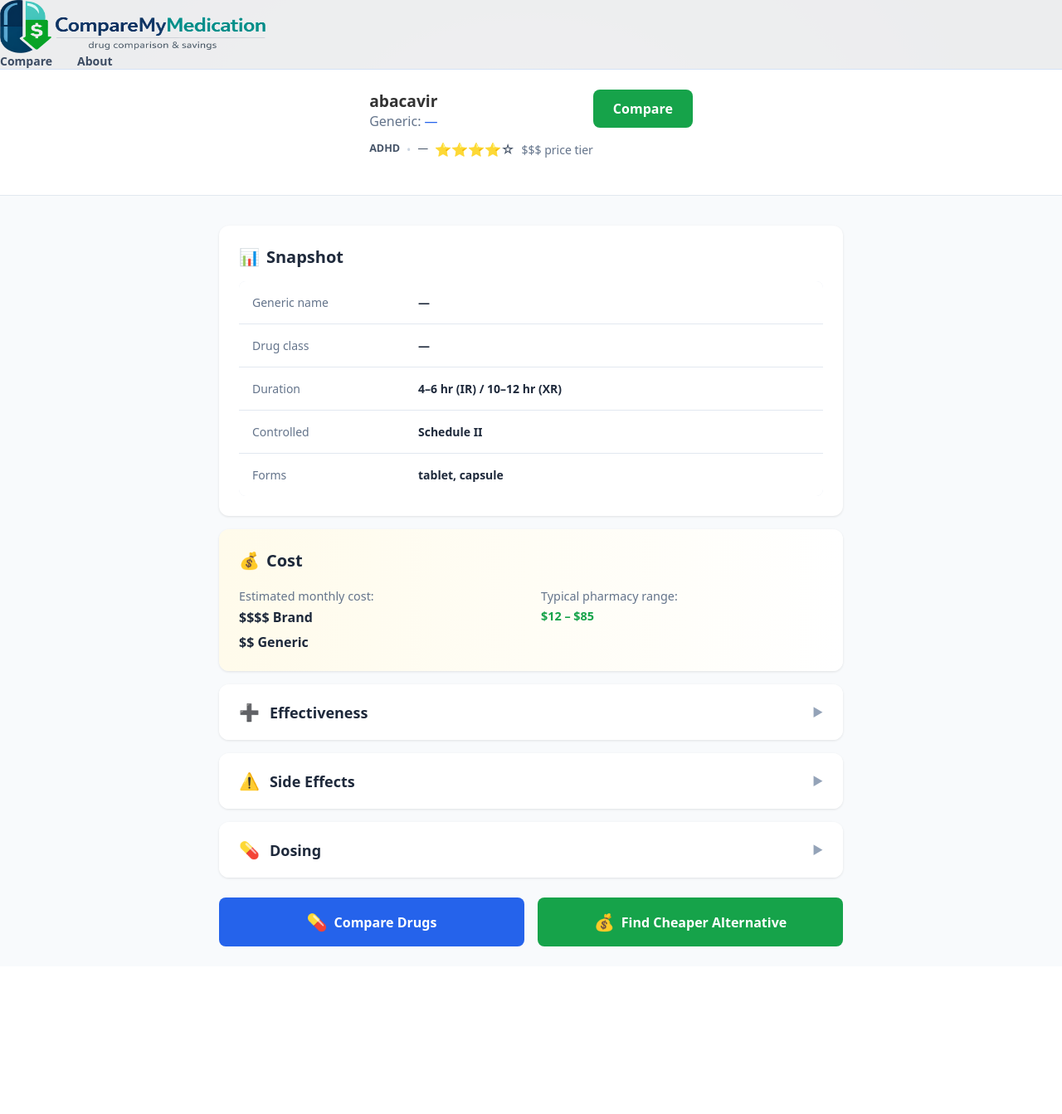
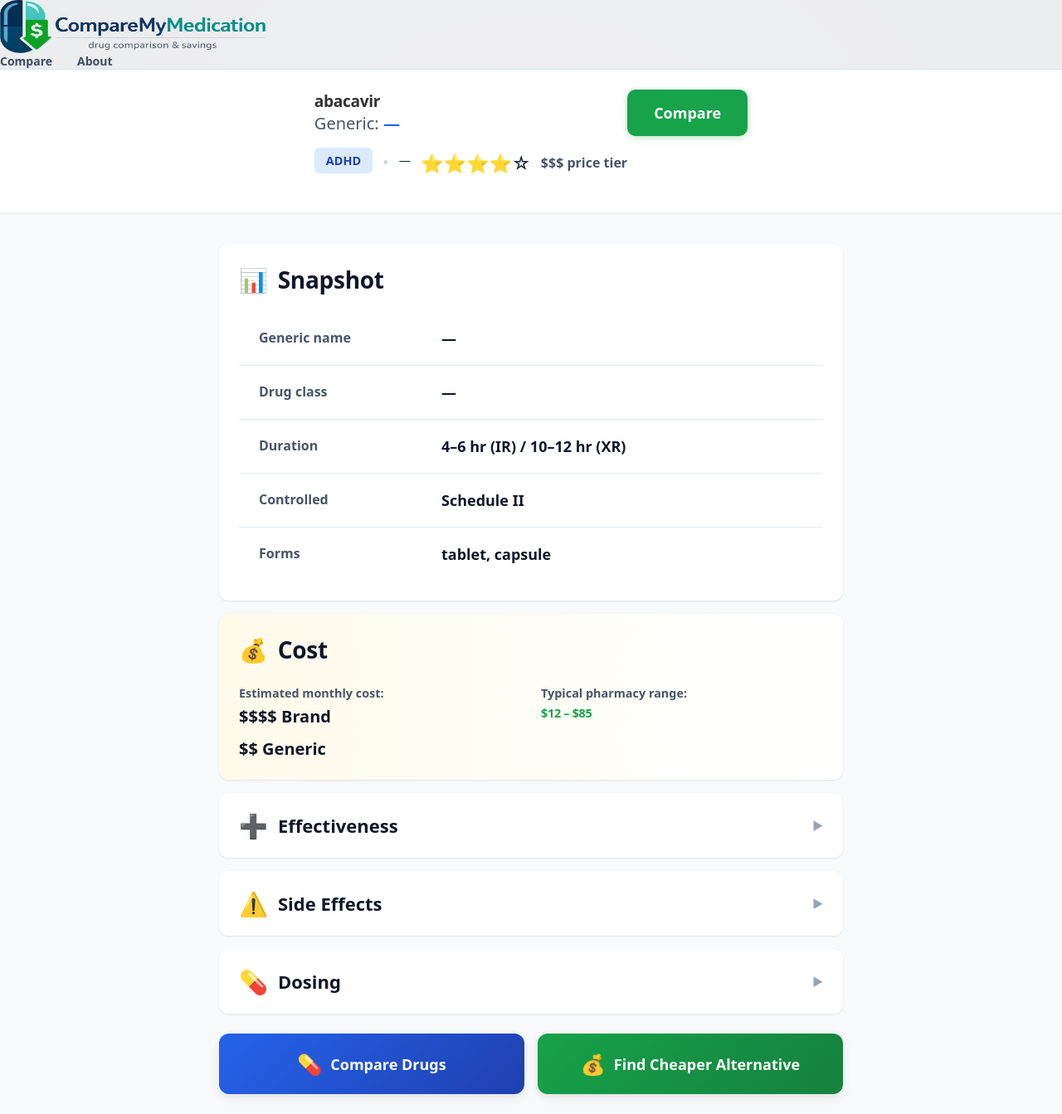
Before and after one commit to marty22dyer/CompareMyMedication, a Next.js app: page /drug/abacavir in a window 1280 px wide. Shown: the whole page at 83% size. Before the commit the page ends 1165 px from the top, so only its background shows below. Built offline with nearby package versions, Linux system fonts and the light colour scheme.

Commit message:
Make drug page design much bolder with larger fonts, better contrast, and visual impact

```diff
--- a/app/globals.css
+++ b/app/globals.css
@@ -365,21 +365,24 @@
 }
 
 .drug-name {
-  font-size: 36px;
-  font-weight: 800;
-  color: #1e293b;
-  margin: 0 0 8px 0;
+  font-size: 56px;
+  font-weight: 900;
+  color: #0f172a;
+  margin: 0 0 12px 0;
+  letter-spacing: -0.02em;
 }
 
 .drug-generic-name {
-  font-size: 16px;
-  color: #64748b;
-  margin: 0 0 12px 0;
+  font-size: 20px;
+  color: #475569;
+  margin: 0 0 16px 0;
+  font-weight: 500;
 }
 
 .drug-generic-link {
   color: #2563eb;
   text-decoration: none;
+  font-weight: 600;
 }
 
 .drug-generic-link:hover {
@@ -389,73 +392,86 @@
 .drug-meta {
   display: flex;
   align-items: center;
-  gap: 8px;
+  gap: 12px;
   flex-wrap: wrap;
-  font-size: 14px;
-  color: #475569;
+  font-size: 16px;
+  color: #1e293b;
 }
 
 .drug-category {
-  font-weight: 600;
+  font-weight: 700;
+  background: #dbeafe;
+  padding: 6px 14px;
+  border-radius: 6px;
+  color: #1e40af;
 }
 
 .drug-meta-separator {
   color: #cbd5e1;
+  font-size: 20px;
 }
 
 .drug-rating {
+  font-size: 22px;
+}
+
+.drug-price-tier {
+  color: #475569;
+  font-weight: 600;
   font-size: 16px;
-}
-
-.drug-price-tier {
-  color: #64748b;
 }
 
 .drug-compare-btn {
   background: #16a34a;
   color: white;
   border: none;
+  padding: 16px 32px;
+  border-radius: 10px;
+  font-size: 18px;
+  font-weight: 700;
+  cursor: pointer;
+  transition: all 0.2s;
+  box-shadow: 0 2px 8px rgba(22, 163, 74, 0.3);
+}
+
+.drug-compare-btn:hover {
+  background: #15803d;
+  transform: translateY(-2px);
+  box-shadow: 0 4px 12px rgba(22, 163, 74, 0.4);
+}
+
+/* Similar Drug Pills */
+.drug-similar-pills {
+  display: flex;
+  gap: 12px;
+  flex-wrap: wrap;
+}
+
+.drug-pill {
+  display: inline-flex;
+  align-items: center;
+  gap: 8px;
   padding: 12px 24px;
-  border-radius: 8px;
+  background: linear-gradient(135deg, #f1f5f9 0%, #e2e8f0 100%);
+  border: 2px solid #cbd5e1;
+  border-radius: 24px;
   font-size: 16px;
   font-weight: 600;
-  cursor: pointer;
-  transition: background 0.2s;
-}
-
-.drug-compare-btn:hover {
-  background: #15803d;
-}
-
-/* Similar Drug Pills */
-.drug-similar-pills {
-  display: flex;
-  gap: 12px;
-  flex-wrap: wrap;
-}
-
-.drug-pill {
-  display: inline-flex;
-  align-items: center;
-  gap: 6px;
-  padding: 8px 16px;
-  background: #f1f5f9;
-  border: 1px solid #cbd5e1;
-  border-radius: 20px;
-  font-size: 14px;
-  font-weight: 500;
-  color: #475569;
+  color: #1e293b;
   text-decoration: none;
   transition: all 0.2s;
+  box-shadow: 0 2px 4px rgba(0, 0, 0, 0.05);
 }
 
 .drug-pill:hover {
-  background: #e2e8f0;
-  border-color: #94a3b8;
+  background: linear-gradient(135deg, #dbeafe 0%, #bfdbfe 100%);
+  border-color: #2563eb;
+  transform: translateY(-2px);
+  box-shadow: 0 4px 8px rgba(37, 99, 235, 0.2);
 }
 
 .drug-pill-icon {
-  font-size: 16px;
+  font-size: 20px;
 }
 
 .drug-pill-more {
@@ -482,17 +498,18 @@
 }
 
 .drug-section-title {
-  font-size: 20px;
-  font-weight: 700;
-  color: #1e293b;
-  margin: 0 0 16px 0;
-  display: flex;
-  align-items: center;
-  gap: 8px;
+  font-size: 28px;
+  font-weight: 800;
+  color: #0f172a;
+  margin: 0 0 20px 0;
+  display: flex;
+  align-items: center;
+  gap: 12px;
+  letter-spacing: -0.01em;
 }
 
 .drug-section-icon {
-  font-size: 20px;
+  font-size: 28px;
 }
 
 /* Snapshot Table */
@@ -507,21 +524,21 @@
 
 .drug-snapshot-row {
   display: grid;
-  grid-template-columns: 200px 1fr;
+  grid-template-columns: 220px 1fr;
   background: white;
-  padding: 16px;
+  padding: 20px 24px;
 }
 
 .drug-snapshot-label {
-  font-size: 14px;
-  color: #64748b;
-  font-weight: 500;
+  font-size: 16px;
+  color: #475569;
+  font-weight: 600;
 }
 
 .drug-snapshot-value {
-  font-size: 14px;
-  color: #1e293b;
-  font-weight: 600;
+  font-size: 18px;
+  color: #0f172a;
+  font-weight: 700;
 }
 
 /* Cost Section */
@@ -536,28 +553,30 @@
 }
 
 .drug-cost-subtitle {
-  font-size: 13px;
-  color: #64748b;
-  margin: 0 0 12px 0;
+  font-size: 15px;
+  color: #475569;
+  margin: 0 0 16px 0;
+  font-weight: 600;
 }
 
 .drug-cost-tiers {
   display: flex;
   flex-direction: column;
-  gap: 8px;
+  gap: 12px;
 }
 
 .drug-cost-tier-label {
-  font-size: 16px;
-  font-weight: 600;
-  color: #1e293b;
+  font-size: 20px;
+  font-weight: 700;
+  color: #0f172a;
 }
 
 .drug-cost-range {
-  font-size: 24px;
-  font-weight: 700;
+  font-size: 36px;
+  font-weight: 900;
   color: #16a34a;
   margin: 0;
+  letter-spacing: -0.02em;
 }
 
 /* Expandable Sections */
@@ -589,9 +608,9 @@
 }
 
 .drug-section-title-inline {
-  font-size: 18px;
-  font-weight: 600;
-  color: #1e293b;
+  font-size: 22px;
+  font-weight: 700;
+  color: #0f172a;
   margin: 0;
 }
 
@@ -630,36 +649,41 @@
   display: flex;
   align-items: center;
   justify-content: center;
-  gap: 8px;
-  padding: 16px 24px;
-  border-radius: 8px;
-  font-size: 16px;
-  font-weight: 600;
+  gap: 10px;
+  padding: 20px 32px;
+  border-radius: 12px;
+  font-size: 18px;
+  font-weight: 700;
   border: none;
   cursor: pointer;
   transition: all 0.2s;
+  box-shadow: 0 4px 12px rgba(0, 0, 0, 0.1);
 }
 
 .drug-action-btn-primary {
-  background: #2563eb;
+  background: linear-gradient(135deg, #2563eb 0%, #1e40af 100%);
   color: white;
 }
 
 .drug-action-btn-primary:hover {
-  background: #1e40af;
+  background: linear-gradient(135deg, #1e40af 0%, #1e3a8a 100%);
+  transform: translateY(-2px);
+  box-shadow: 0 6px 16px rgba(37, 99, 235, 0.3);
 }
 
 .drug-action-btn-secondary {
-  background: #16a34a;
+  background: linear-gradient(135deg, #16a34a 0%, #15803d 100%);
   color: white;
 }
 
 .drug-action-btn-secondary:hover {
-  background: #15803d;
+  background: linear-gradient(135deg, #15803d 0%, #166534 100%);
+  transform: translateY(-2px);
+  box-shadow: 0 6px 16px rgba(22, 163, 74, 0.3);
 }
 
 .drug-action-icon {
-  font-size: 20px;
+  font-size: 24px;
 }
 
 /* Responsive */
```
